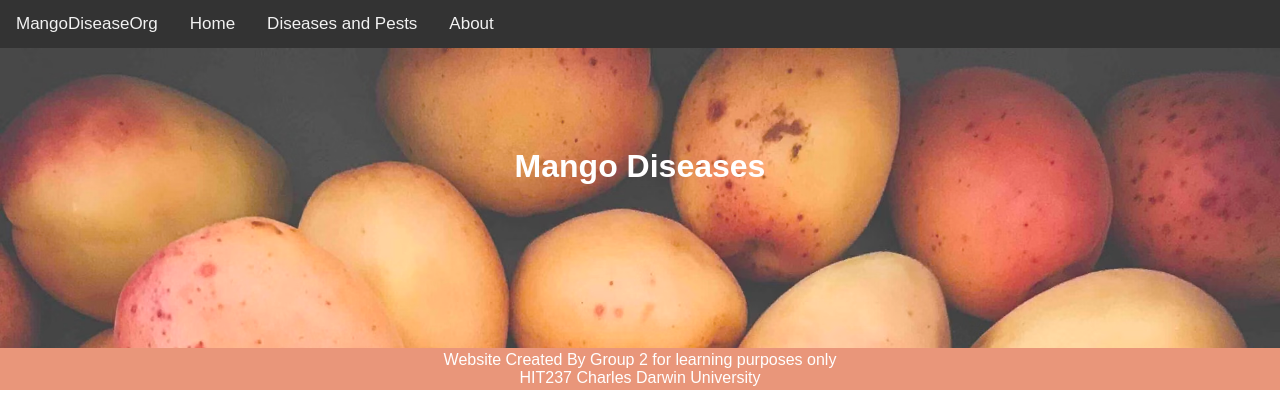
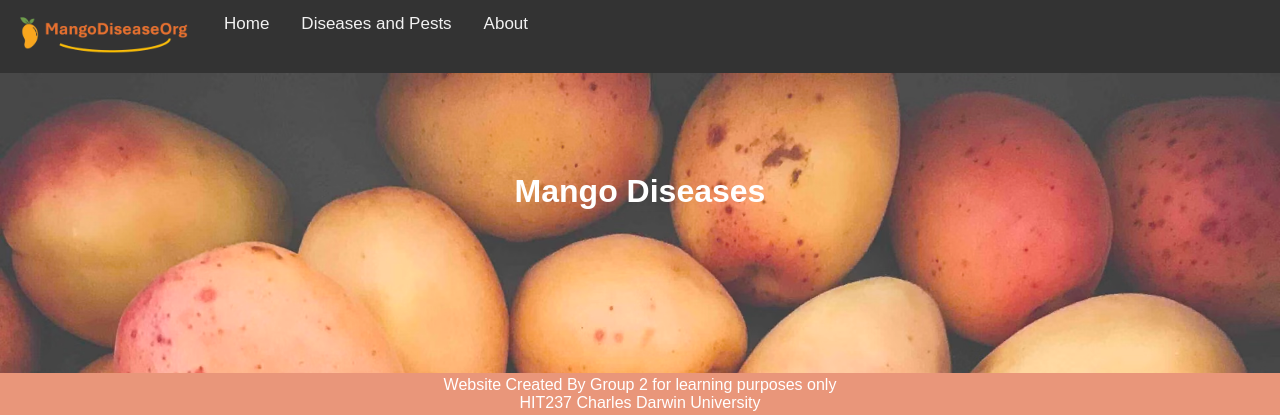
Before and after one commit to frank-895/mango_disease_web_app, a Django app: page / in a window 1280 px wide. Shown: the top 420 px of the page. Run offline with Django 5.2, Linux system fonts and the light colour scheme.

Commit message:
Logo added to website

```diff
--- a/mango_disease_proj/mango_disease_app/static/css/styles.css
+++ b/mango_disease_proj/mango_disease_app/static/css/styles.css
@@ -29,6 +29,10 @@ nav .navitem a.active {
     color: white;
 }
 
+nav .logo {
+    height: 40px;
+}
+
 header {
     background-image: url("../images/header-background.avif");
     background-size: cover;
--- a/mango_disease_proj/mango_disease_app/templates/mango_disease_app/base.html
+++ b/mango_disease_proj/mango_disease_app/templates/mango_disease_app/base.html
@@ -10,11 +10,12 @@
     {% block custom_head_entries %}{% endblock %}
 </head>
 <body>
-    <nav class='navbar'>
-        <div><a href="{% url 'home' %}">MangoDiseaseOrg</a></div>
+    <nav>
+        <div><a href="{% url 'home' %}"><img class="logo" src="{% static 'images/logo.png' %}"></a></div>
         <div class="navitem"><a href="{% url 'home' %}">Home</a></div>
         <div class="navitem"><a href="{% url 'diseases'%}">Diseases and Pests</a></div> <!--Perhaps dropdown to link to each disease?-->
         <div class="navitem"><a href="{% url 'about' %}">About</a></div>
+
     </nav>
     <header class='header'>
         <h1>{% block page_header %}Mango Diseases{% endblock %}</h1>
```
Also changed, not shown: mango_disease_proj/mango_disease_app/static/images/Mangopile2.avif (deleted), mango_disease_proj/mango_disease_app/static/images/logo.png (added).
